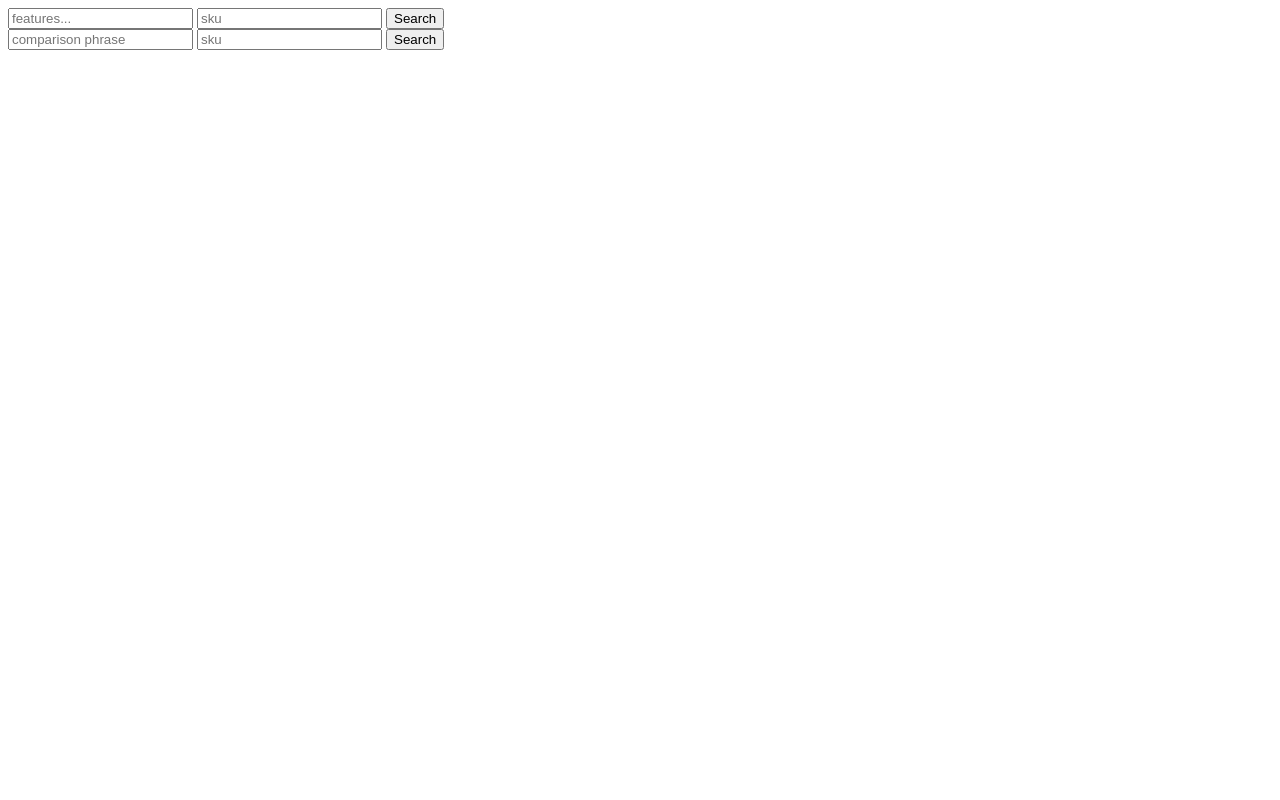
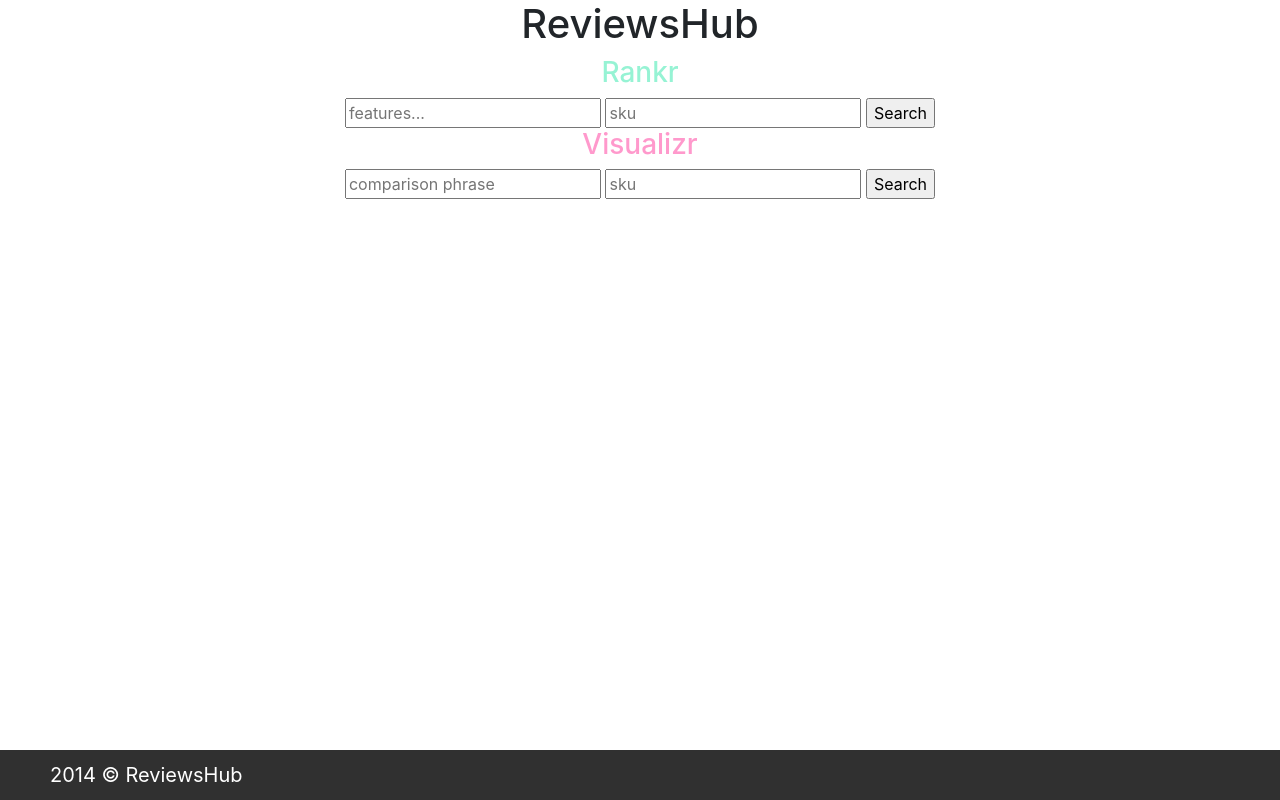
Before and after one commit to riffschelder/reviewshub, a Django app: page / in a window 1280 px wide. Run offline with Django 3.2, Linux system fonts and the light colour scheme; some libraries are stand-ins or nearby versions.

Commit message:
ui modified

```diff
--- a/reviewsHub/homepage/templates/homepage.html
+++ b/reviewsHub/homepage/templates/homepage.html
@@ -1,20 +1,69 @@
 <!DOCTYPE html>
-<html>
+<html lang="en">
   <head>
     <meta charset="utf-8">
     <title>Reviews Hub</title>
+    <meta http-equiv="X-UA-Compatible" content="IE=edge">
+    <meta name="viewport" content="width=device-width, initial-scale=1">
+
+    <!-- Bootstrap -->
+    <link href="static/css/bootstrap.min.css" rel="stylesheet">
+    <!-- <link href="http://bootswatch.com/darkly/bootstrap.css" rel="stylesheet"> -->
+
+    <!-- HTML5 Shim and Respond.js IE8 support of HTML5 elements and media queries -->
+    <!-- WARNING: Respond.js doesn't work if you view the page via file:// -->
+    <!--[if lt IE 9]>
+      <script src="https://oss.maxcdn.com/libs/html5shiv/3.7.0/html5shiv.js"></script>
+      <script src="https://oss.maxcdn.com/libs/respond.js/1.4.2/respond.min.js"></script>
+    <![endif]-->
+    <style>
+        footer{
+            font-weight: normal;
+            position: fixed;
+            height: 50px;
+            bottom: 0;
+            left: 0px;
+            z-index: 10000;
+            padding: 10px 0 0 50px;
+            font-size: 20px;
+            width: 100%;
+            background-color: #303030;
+            color: #FFF;
+        }
+    </style>
   </head>
   <body>
+    <h1 style="text-align:center;">ReviewsHub</h1>
+
+    <!-- jQuery (necessary for Bootstrap's JavaScript plugins) -->
+    <script src="https://ajax.googleapis.com/ajax/libs/jquery/1.11.0/jquery.min.js"></script>
+    <!-- Include all compiled plugins (below), or include individual files as needed -->
+    <!-- <script src="js/bootstrap.min.js"></script> -->
+    <script src="//netdna.bootstrapcdn.com/bootstrap/3.1.1/js/bootstrap.min.js"></script>
+
     <form method="GET" action="/search">
-        <input type="text" name="q" placeholder="features...">
-        <input type="text" name="sku" placeholder="sku">
+        <div style="text-align:center;">
+            <h3 style="color: #96f3d4;">Rankr</h3>
+            <!-- <label class="control-label" for="inputDefault">Default input</label> -->
+            <!-- <input type="text" class="form-control" id="inputDefault"> -->
+            <input type="text" style="display:inline;" name="q" placeholder="features...">
+            <input type="text" style="display:inline;" name="sku" placeholder="sku">
             <input type="submit" value="Search">
+        </div>
+
     </form>
 
     <form method="GET" action="/visualize" target="_blank">
+        <div style="text-align:center;">
+            <h3 style="color:#ff99cc;">Visualizr</h3>
             <input type="text" name="p" placeholder="comparison phrase">
             <input type="text" name="sku" placeholder="sku">
             <input type="submit" value="Search">
+        </div>
     </form>
+    <footer>
+        2014 &copy; ReviewsHub &nbsp;
+    </footer>
+
   </body>
 </html>
--- a/reviewsHub/reviewInfo/views.py
+++ b/reviewsHub/reviewInfo/views.py
@@ -20,7 +20,9 @@ def visualize(request):
         product = None
 
     if product:
-        compare_visualization(sku, compare_phrase)
-        return redirect('/static/compare_visualization/index.html')
+        if compare_visualization(sku, compare_phrase):
+            return redirect('/static/compare_visualization/index.html')
+        else:
+            return redirect('/static/not_found.html')
     else:
         return redirect('/')
```
Also changed, not shown: reviewsHub/reviewInfo/scripts/visualization.py (+8 -4 lines). Lines whose indentation alone changed are shown as unchanged.
